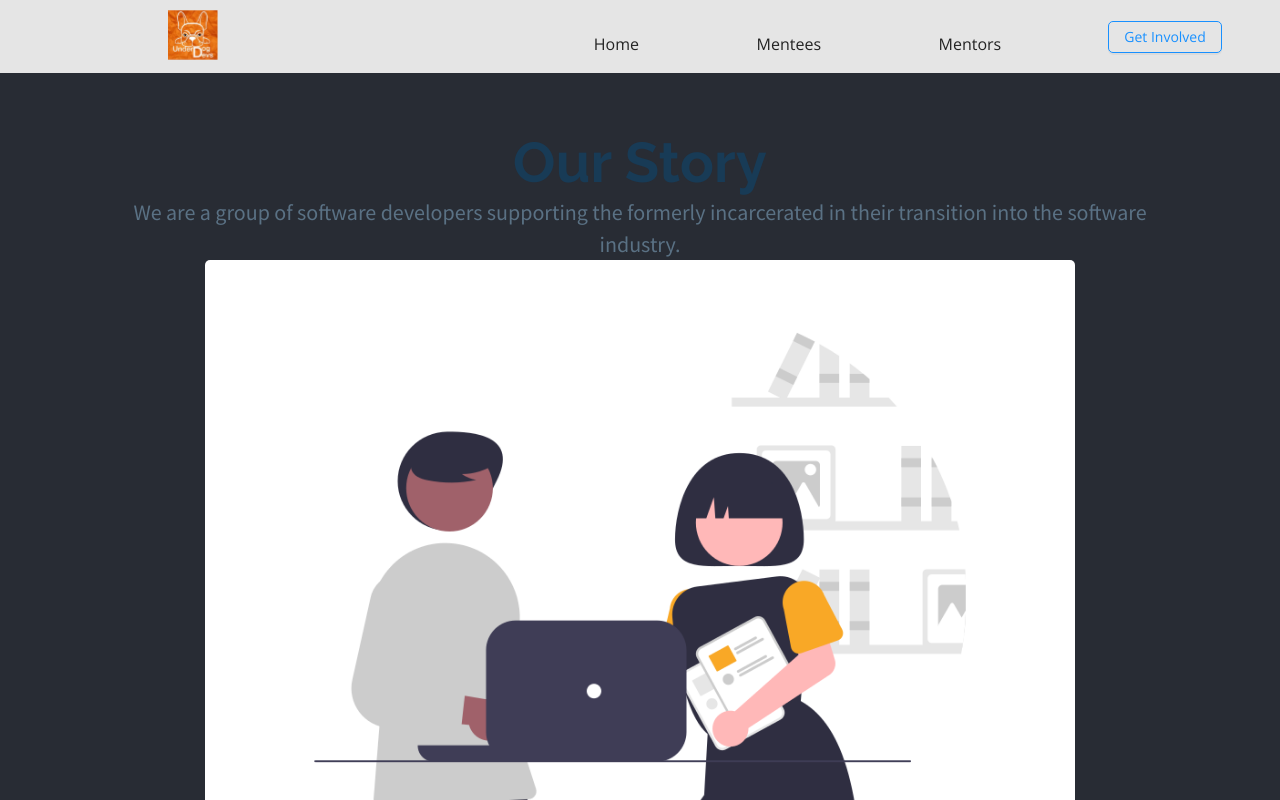
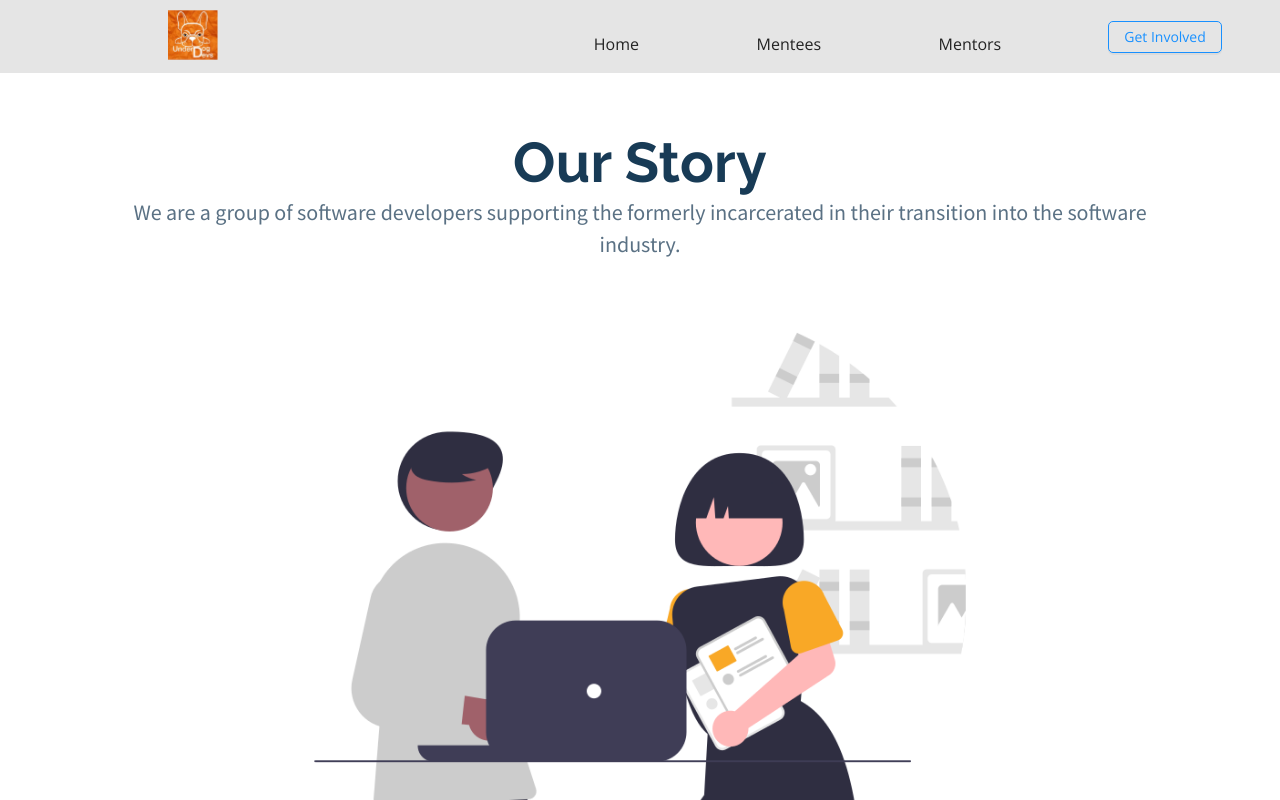
Before and after one commit to Underdog-Devs/website, a React (Create React App) app: page / in a window 1280 px wide. Shown: the top 800 px of the page. Built offline with nearby package versions, Linux system fonts and the light colour scheme; a web font is replaced by a local one.

Commit message:
fix background color

```diff
--- a/src/CSS/App.module.css
+++ b/src/CSS/App.module.css
@@ -141,14 +141,13 @@ table {
   }
 }
 .appHeader {
-  background-color: #282c34;
   min-height: 100vh;
   display: flex;
   flex-direction: column;
   align-items: center;
   justify-content: center;
   font-size: calc(10px + 2vmin);
-  color: white;
+  background-color: white;
 }
 
 blockquote,
```
